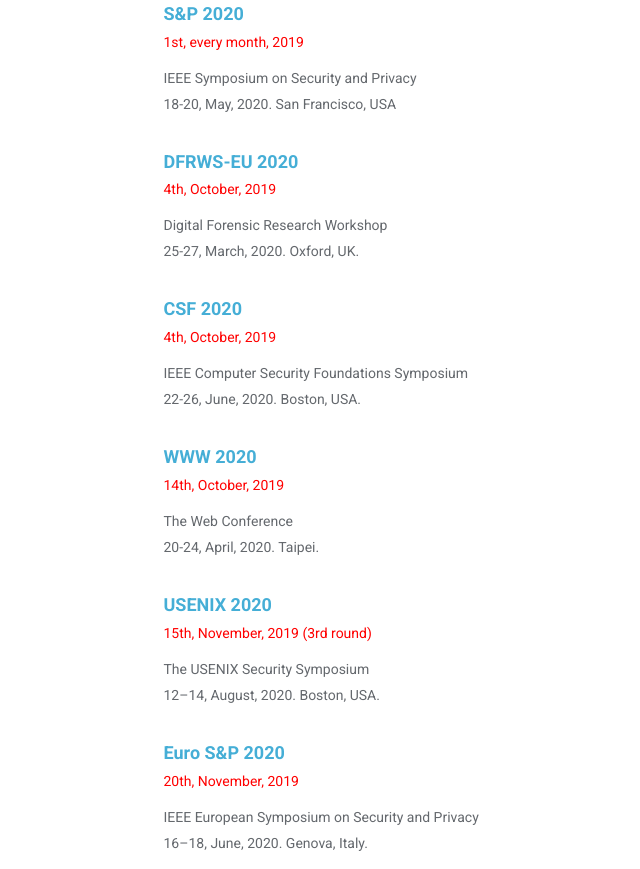
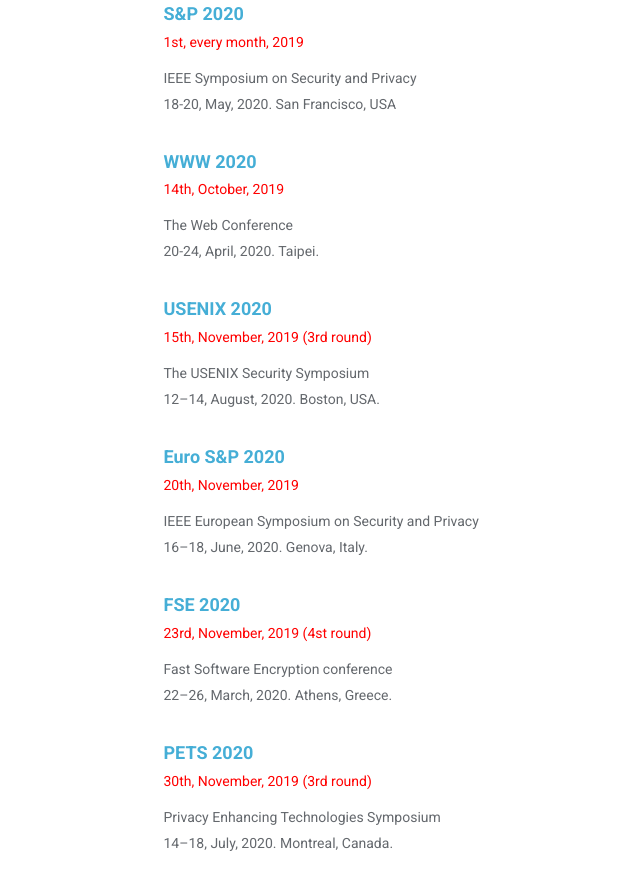
Before and after one commit to JunmingKe/Deadline, a plain HTML site: page index.html in a window 1280 px wide. Shown: the part 699-1568 px from the top of the page, without its empty margins (199-839 px from the left). Drawn offline with Linux system fonts and the light colour scheme.

Commit message:
modified:   index.html

```diff
--- a/index.html
+++ b/index.html
@@ -149,23 +149,23 @@
 					</div>
 				</div>
 
-				<div class="media service-box wow fadeInRight">
+				<!-- <div class="media service-box wow fadeInRight">
 					<div class="media-body">
 						<h4 class="media-heading"><a href = "http://www.dfrws.org/conferences/dfrws-eu-2020">DFRWS-EU 2020</a></h4>
 						<p style = "color:red">4th, October, 2019</p>
 						<p>Digital Forensic Research Workshop
 							<br> 25-27, March, 2020. Oxford, UK.</p>
 					</div>
-				</div>
+				</div> -->
 
-				<div class="media service-box wow fadeInRight">
+				<!-- <div class="media service-box wow fadeInRight">
 					<div class="media-body">
 						<h4 class="media-heading"><a href = "https://www.ieee-security.org/TC/CSF2020/">CSF 2020</a></h4>
 						<p style = "color:red">4th, October, 2019</p>
 						<p>IEEE Computer Security Foundations Symposium
 							<br> 22-26, June, 2020. Boston, USA.</p>
 					</div>
-				</div>
+				</div> -->
 
 				<div class="media service-box wow fadeInRight">
 					<div class="media-body">
@@ -269,14 +269,14 @@
 							<br>24-28, February, 2020. San Francisco, USA.</p>
 					</div>
 				</div> -->
-				<div class="media service-box wow fadeInRight">
+				<!-- <div class="media service-box wow fadeInRight">
 					<div class="media-body">
 						<h4 class="media-heading"><a href = "https://eurocrypt.iacr.org/2020/">Eurocrypt 2020</a></h4>
 						<p style = "color:red">26th, September, 2019</p>
 						<p>Eurocrypt
 							<br>10-14, May, 2020. Zagreb, Croatia.</p>
 					</div>
-				</div>
+				</div> -->
 				<div class="media service-box wow fadeInRight">
 					<div class="media-body">
 						<h4 class="media-heading"><a href = "https://ches.iacr.org/2020/">CHES 2020</a></h4>
```
